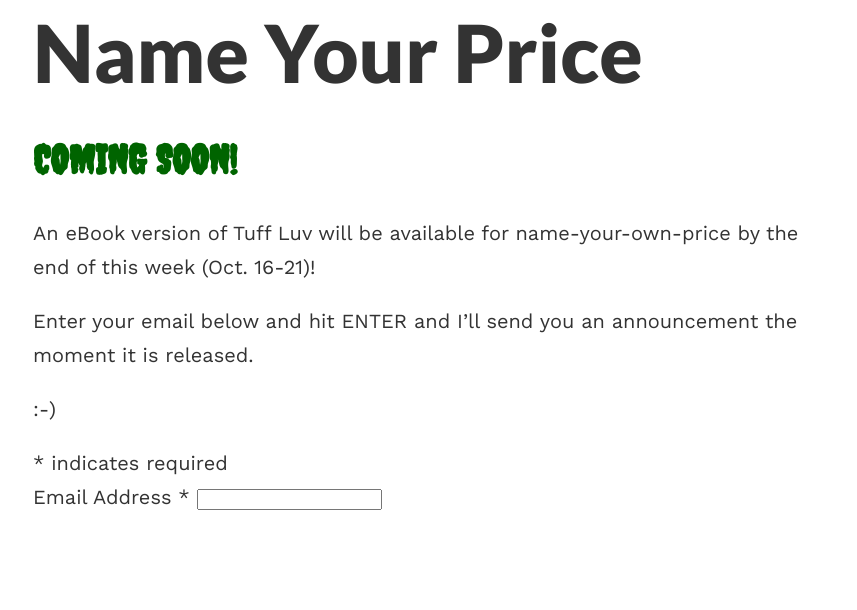
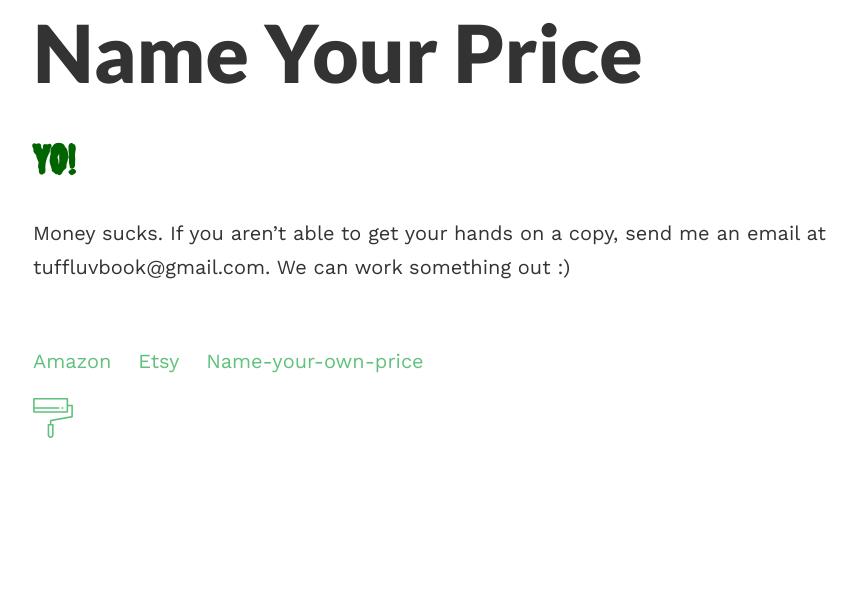
Before and after one commit to blake1ward/scruffy, a Jekyll site: the page built from name-price.md, in a window 1280 px wide. Shown: the part 370-980 px from the top of the page, without its empty margins (207-1064 px from the left). Built offline with Jekyll 4.4.1, drawn with Linux system fonts in a browser that asks for light colours.

Commit message:
Update name-price.md

```diff
--- a/name-price.md
+++ b/name-price.md
@@ -9,33 +9,6 @@ permalink: /price/
 </style>
 </head>
 
-<h2>COMING SOON!</h2>
+<h2>YO!</h2>
 
-An eBook version of Tuff Luv will be available for name-your-own-price by the end of this week (Oct. 16-21)!
-
-Enter your email below and hit ENTER and I'll send you an announcement the moment it is released.
-
-:-)
-
-<!-- Begin MailChimp Signup Form -->
-<div id="mc_embed_signup">
-<form action="//tuffluv.us16.list-manage.com/subscribe/post?u=6da4b25248c79dd6e86784346&amp;id=062ec5a1e2" method="post" id="mc-embedded-subscribe-form" name="mc-embedded-subscribe-form" class="validate" target="_blank" novalidate>
-    <div id="mc_embed_signup_scroll">
-
-<div class="indicates-required"><span class="asterisk">*</span> indicates required</div>
-<div class="mc-field-group">
-	<label for="mce-EMAIL">Email Address  <span class="asterisk">*</span>
-</label>
-	<input type="email" value="" name="EMAIL" class="required email" id="mce-EMAIL">
-</div>
-	<div id="mce-responses" class="clear">
-		<div class="response" id="mce-error-response" style="display:none"></div>
-		<div class="response" id="mce-success-response" style="display:none"></div>
-	</div>    <!-- real people should not fill this in and expect good things - do not remove this or risk form bot signups-->
-    <div style="position: absolute; left: -5000px;" aria-hidden="true"><input type="text" name="b_6da4b25248c79dd6e86784346_062ec5a1e2" tabindex="-1" value=""></div>
-    <div class="clear"><input type="submit" value="Subscribe" name="subscribe" id="mc-embedded-subscribe" class="button"></div>
-    </div>
-</form>
-</div>
-
-<!--End mc_embed_signup-->
+Money sucks. If you aren't able to get your hands on a copy, send me an email at tuffluvbook@gmail.com. We can work something out :)
```
